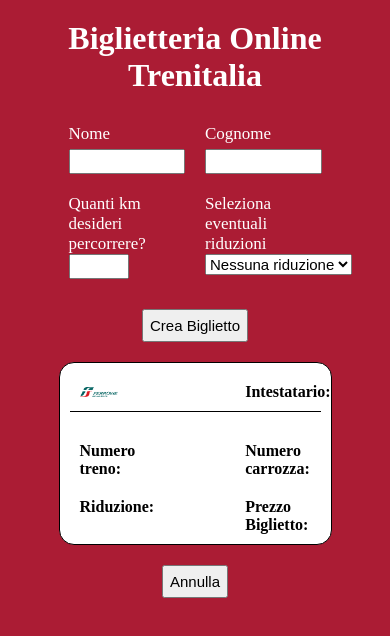
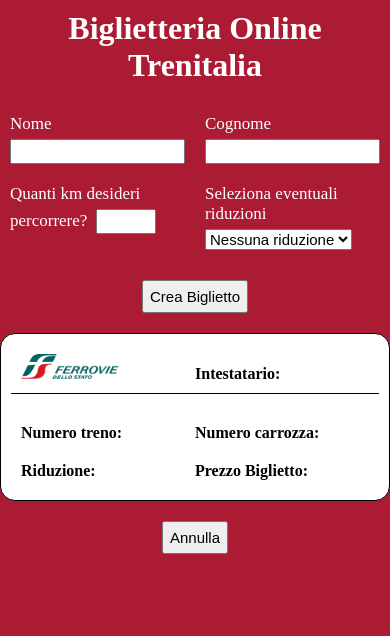
Before and after one commit to mcurtaz/js-biglietto-treno-form, a plain HTML site: page index.html in a window 390 px wide. Drawn offline with Linux system fonts and the light colour scheme.

Commit message:
minime media queries

```diff
--- a/css/master.css
+++ b/css/master.css
@@ -39,6 +39,7 @@ h1{
 
 .form-input [type="number"]{
   width: 60px;
+  margin-top: 5px;
 }
 
 .form-input input{
@@ -53,6 +54,7 @@ h1{
 
 .form-input option, .form-input select{
   font-size: 15px;
+  margin-top: 5px;
 }
 
 #btnCrea, #btnAnnulla{
@@ -121,3 +123,18 @@ h1{
 .container>div:last-child{
   text-align: center;
 }
+
+
+@media screen and (max-width: 700px) {
+  .container{
+    padding: 10px 0;
+  }
+
+  .biglietto .blocco div:first-child, .biglietto .blocco div:last-child{
+    width: 50%;
+  }
+
+  .biglietto .blocco div:first-child img{
+    width: 60%;
+  }
+}
```
